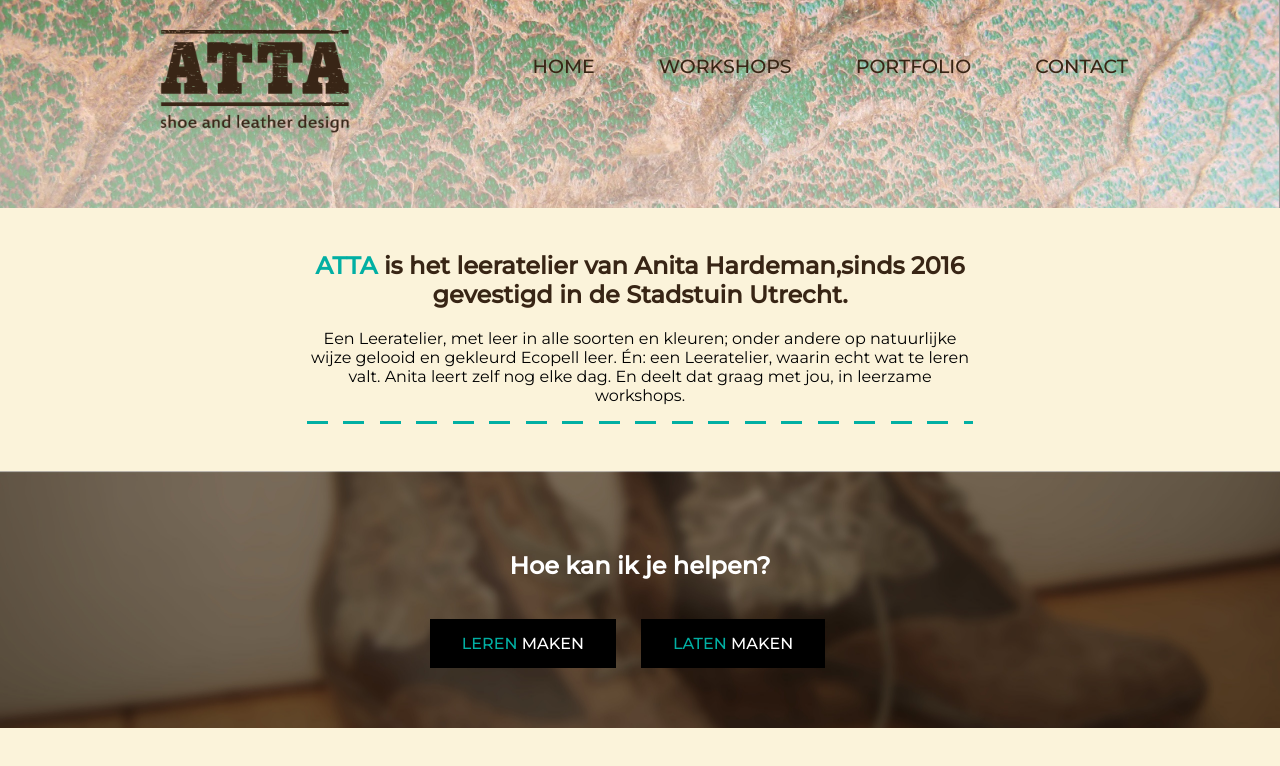
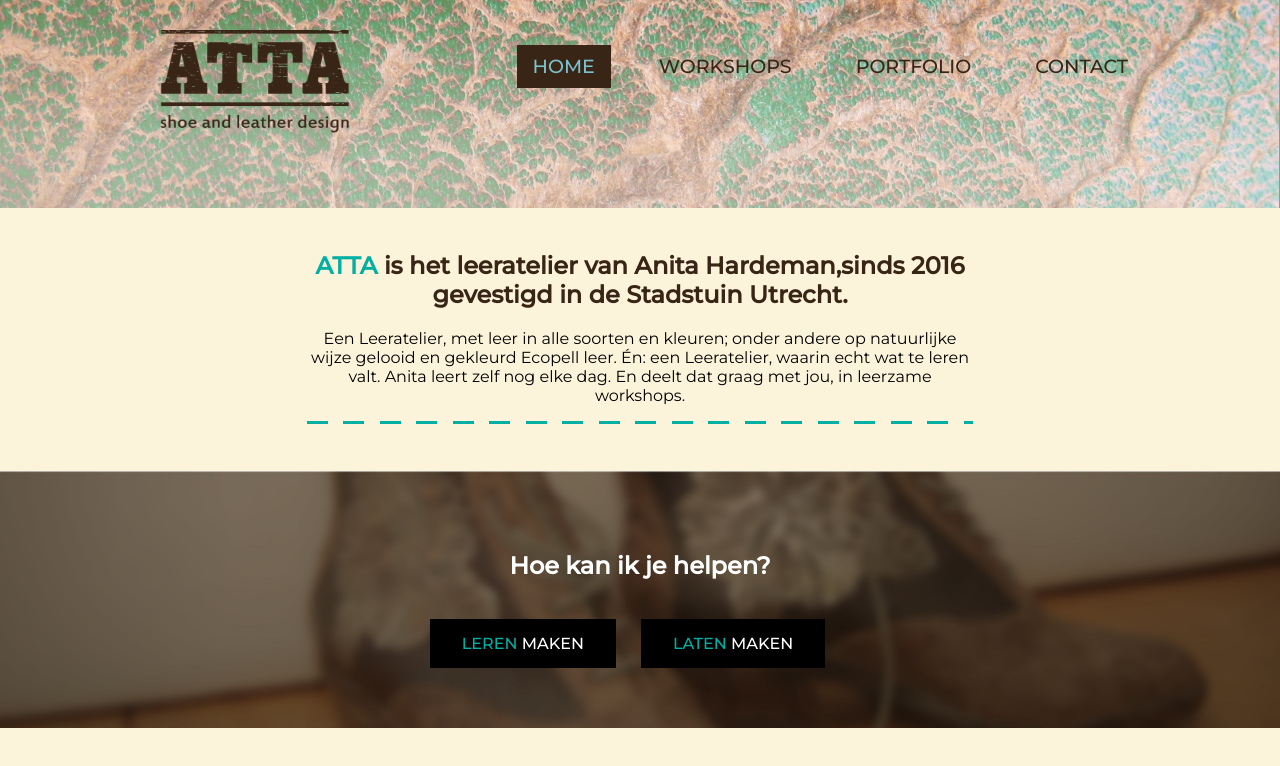
Before and after one commit to Goldstrike502/attaleather, a React (Create React App) app: page / in a window 1280 px wide. Shown: the top 766 px of the page. Built offline with nearby package versions, Linux system fonts and the light colour scheme.

Commit message:
fix nav active classname

```diff
--- a/src/App.js
+++ b/src/App.js
@@ -15,7 +15,7 @@ class App extends Component {
           <div className="container">
                 <img className="logo" src="img/logo.png" alt="logo"/>
               <nav>
-                <NavItem title="home" to="/"/>
+                <NavItem title="home" to="/" exact={true}/>
                 <NavItem title="workshops" to="/workshops"/>
                 <NavItem title="portfolio" to="/portfolio"/>
                 <navItem title="Agenda" to="agenda" />
--- a/src/NavItem.js
+++ b/src/NavItem.js
@@ -1,10 +1,10 @@
 import React, { Component } from 'react';
-import {Link} from 'react-router-dom';
+import {NavLink} from 'react-router-dom';
 import './NavItem.css';
 export class NavItem extends Component {
     render() {
         return (
-            <li className="Nav-item"><Link to={this.props.to} activeClassName="active">{this.props.title}</Link></li>
+            <li className="Nav-item"><NavLink {... this.props} to={this.props.to} activeClassName="active">{this.props.title}</NavLink></li>
         );
     }
 }
```
